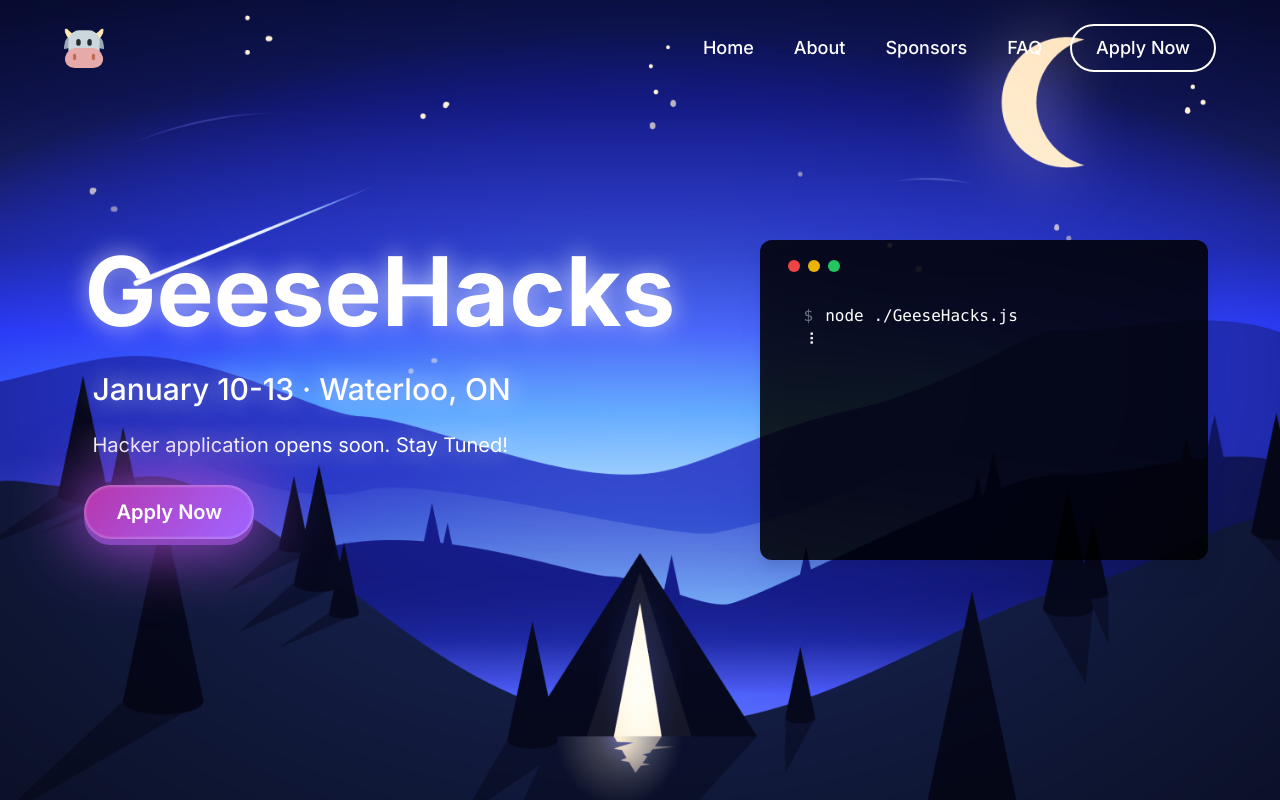
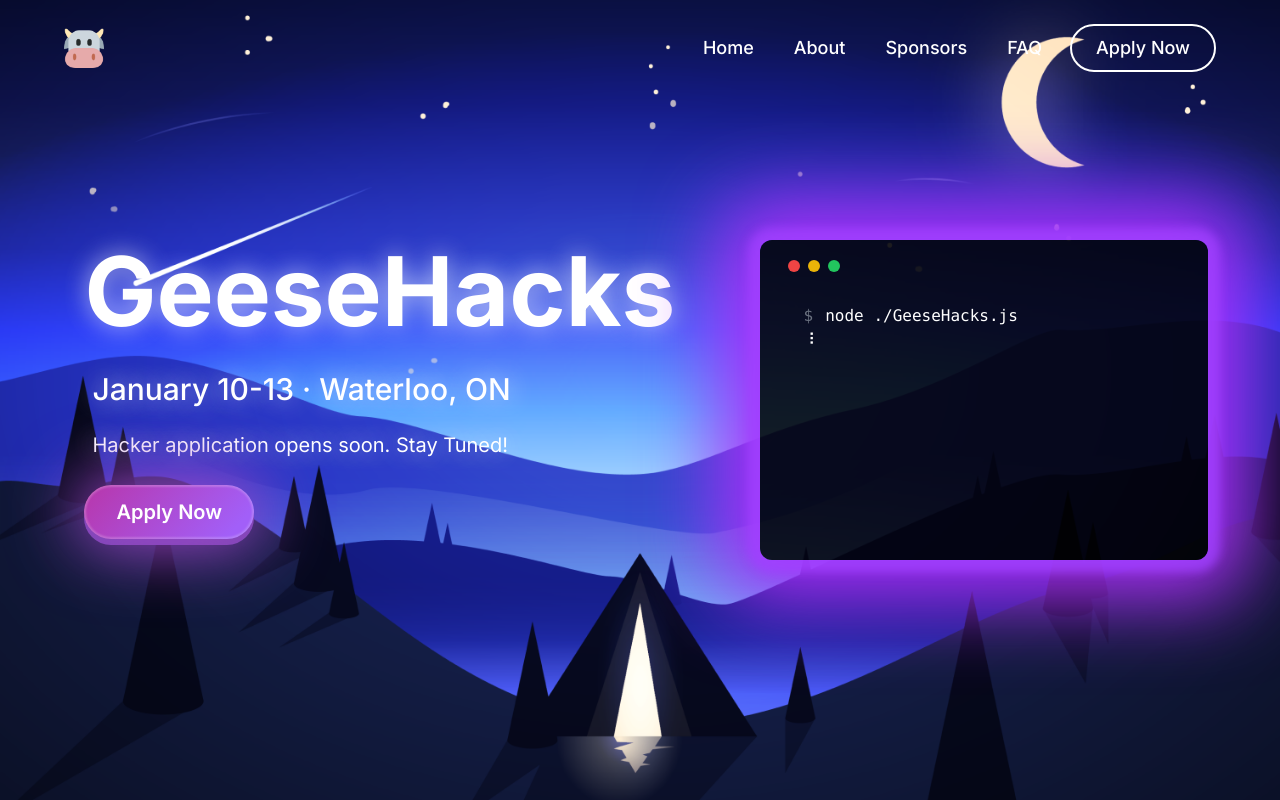
Before and after one commit to GeeseHacks/geesehacks.com, a Next.js app in the folder frontend/: page / in a window 1280 px wide. Shown: the top 800 px of the page. Built offline with nearby package versions, Linux system fonts and the light colour scheme.

Commit message:
Added glow for terminal

```diff
--- a/frontend/components/home/utils/terminal.tsx
+++ b/frontend/components/home/utils/terminal.tsx
@@ -36,7 +36,7 @@ const AnimatedTerminal: React.FC = () => {
   };
 
   return (
-    <div className="relative bg-black bg-opacity-85 text-white p-8 pt-16 font-mono flex flex-col h-80 rounded-xl drop-shadow-xl w-[calc(35vw)] md:text-sm lg:text-base">
+    <div className="relative bg-black bg-opacity-85 text-white p-8 pt-16 font-mono flex flex-col h-80 rounded-xl w-[calc(35vw)] md:text-sm lg:text-base shadow-terminal-glow1">
       {/* First line */}
       <div className="flex flex-row">
         <span className="text-gray-500 px-3">$</span>
--- a/frontend/tailwind.config.ts
+++ b/frontend/tailwind.config.ts
@@ -16,13 +16,14 @@ const config: Config = {
       },
       boxShadow: {
         'purple-shadow': '0 0 20px 5px rgba(158, 99, 234, 0.6)', // For About Us box
+        'terminal-glow1': '0 0 10px 12px rgba(160, 65, 255, 0.77), 0 0 80px 40px rgba(172, 48, 249, 1)', // For Hero section terminal
       }
     },
   },
   plugins: [
     function (api: PluginAPI) {
       const newUtilities = {
-        '.text-shadow-white-glow': {
+        '.text-shadow-white-glow': { // For the text in the Hero section
           textShadow: '0px 0px 25px rgba(255,255,255,0.65)',
         },
       };
```
